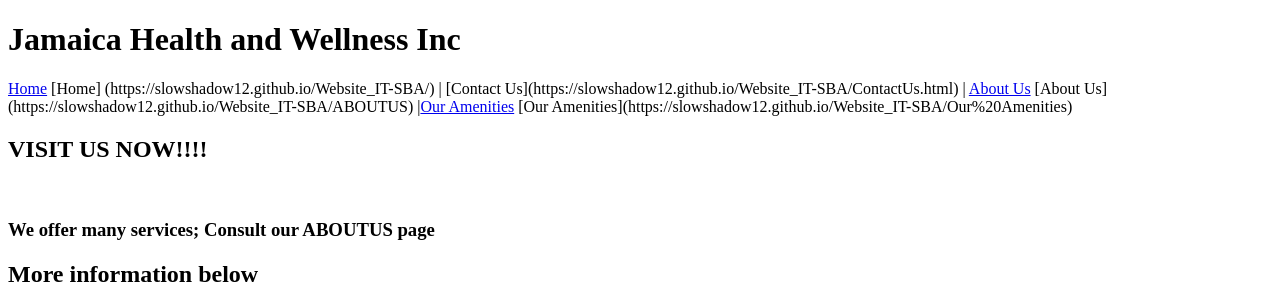
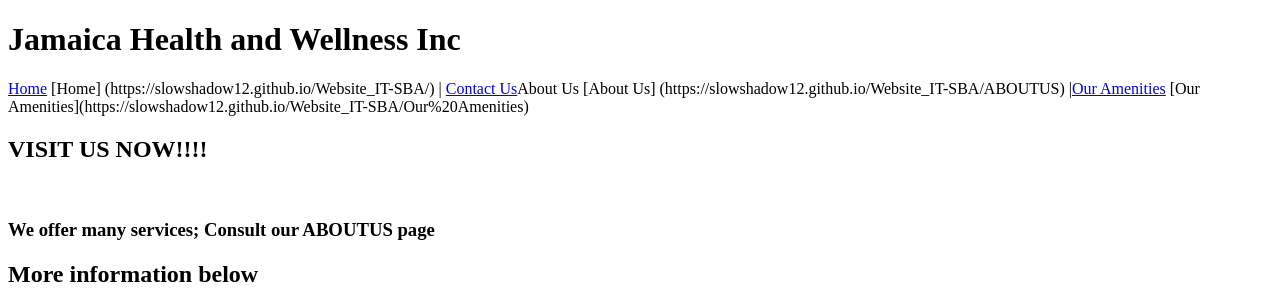
Before and after one commit to SlowShadow12/Website_IT-SBA, a plain HTML site: page index.html in a window 1280 px wide. Shown: the top 305 px of the page. Drawn offline with Linux system fonts and the light colour scheme.

Commit message:
Update index.html

```diff
--- a/index.html
+++ b/index.html
@@ -13,7 +13,7 @@
 
     <div>
         <a href="C:\Users\reten\OneDrive\Desktop\index.html">Home</a> [Home] (https://slowshadow12.github.io/Website_IT-SBA/)
-        |  [Contact Us](https://slowshadow12.github.io/Website_IT-SBA/ContactUs.html)
+        |  <a href=">[Contact Us](https://slowshadow12.github.io/Website_IT-SBA/ContactUs.html)">Contact Us</a
         | <a href="C:\Users\reten\OneDrive\Desktop\Website start\Assesment\ABOUTUS.html">About Us</a> [About Us] (https://slowshadow12.github.io/Website_IT-SBA/ABOUTUS)
         |<a href="C:\Users\reten\OneDrive\Desktop\Website start\Assesment\Our Amenities.html">Our Amenities</a> [Our Amenities](https://slowshadow12.github.io/Website_IT-SBA/Our%20Amenities)
     </div>
```
